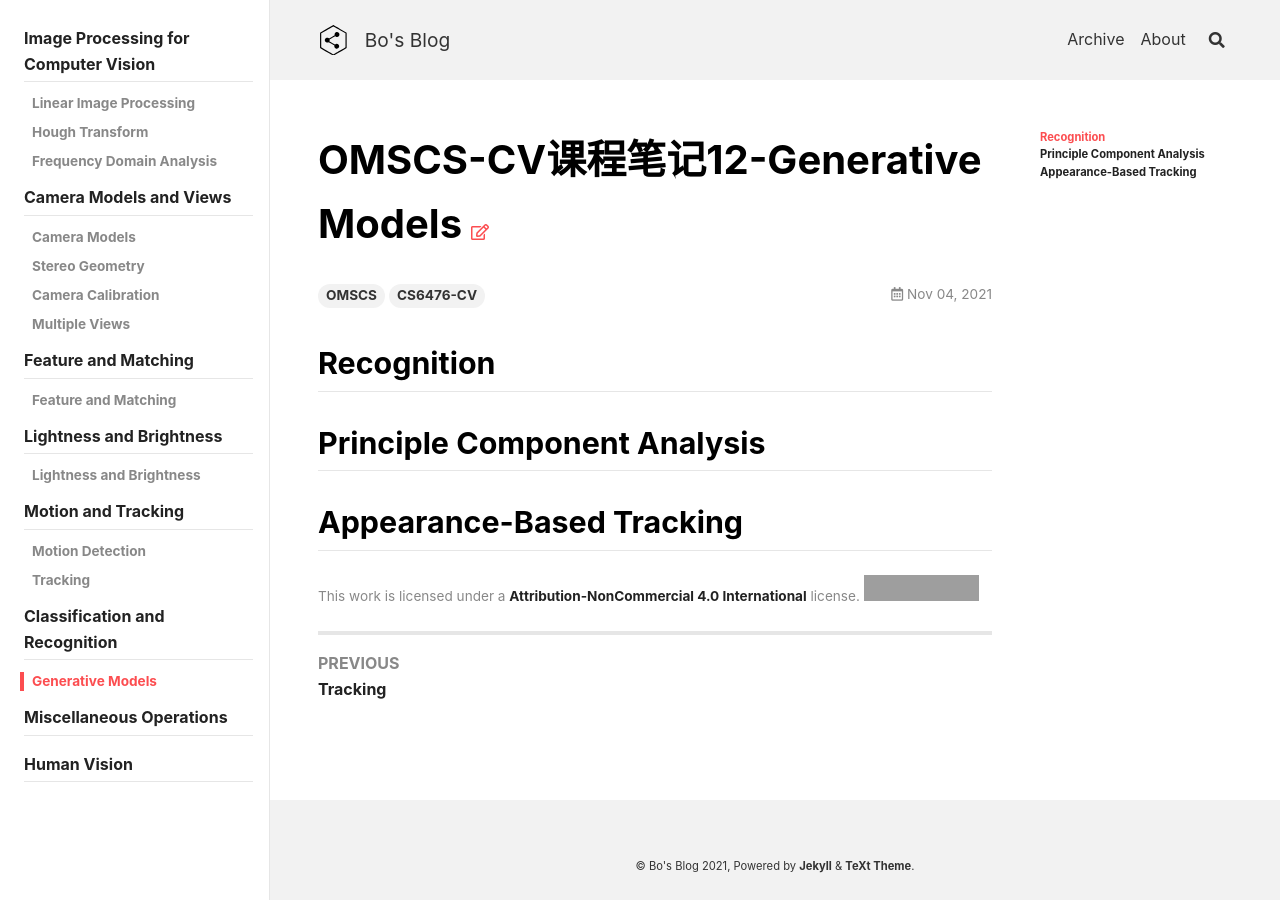
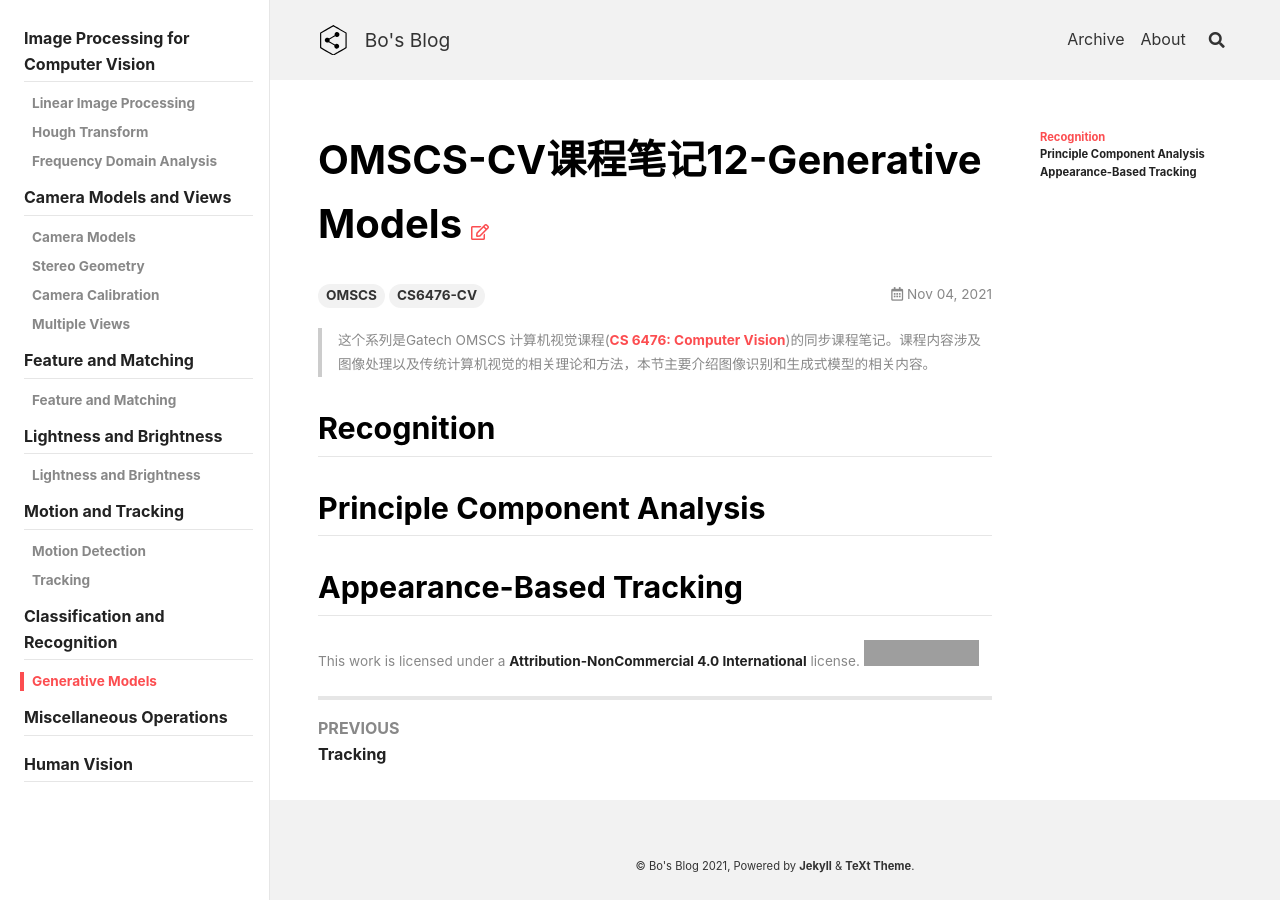
Before and after one commit to peng00bo00/peng00bo00_previous_blog, a Jekyll site: the page built from _posts/2021-11-04-OMSCS-CV-NOTES-12.md, in a window 1280 px wide. Built offline with Jekyll 4.4.1, drawn with Linux system fonts in a browser that asks for light colours; nearby versions of some CDN libraries; grey boxes are pictures that could not be loaded.

Commit message:
Update 2021-11-04-OMSCS-CV-NOTES-12.md

```diff
--- a/_posts/2021-11-04-OMSCS-CV-NOTES-12.md
+++ b/_posts/2021-11-04-OMSCS-CV-NOTES-12.md
@@ -9,6 +9,9 @@
   nav: OMSCS-CV
 ---
 
+> 这个系列是Gatech OMSCS 计算机视觉课程([CS 6476: Computer Vision](https://omscs.gatech.edu/cs-6476-computer-vision))的同步课程笔记。课程内容涉及图像处理以及传统计算机视觉的相关理论和方法，本节主要介绍图像识别和生成式模型的相关内容。
+<!--more-->
+
 ## Recognition
 
 ## Principle Component Analysis
```
